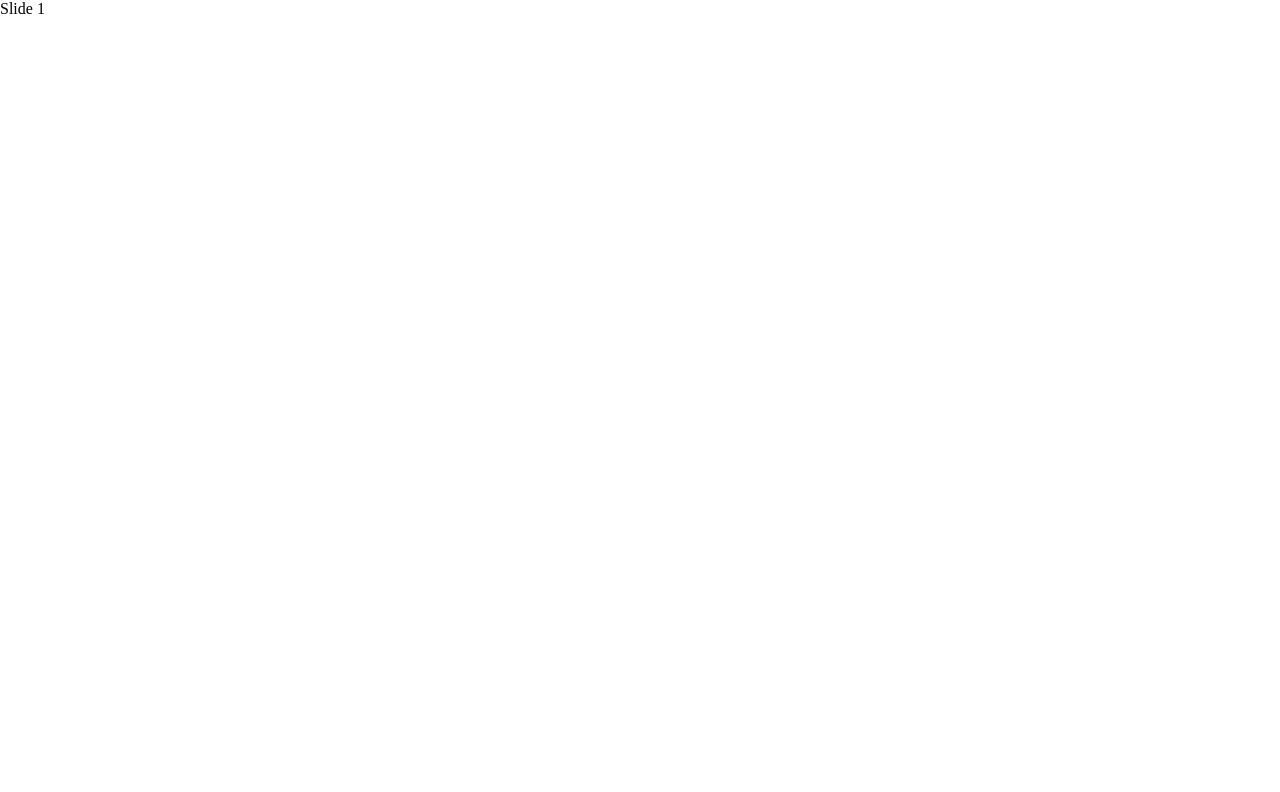
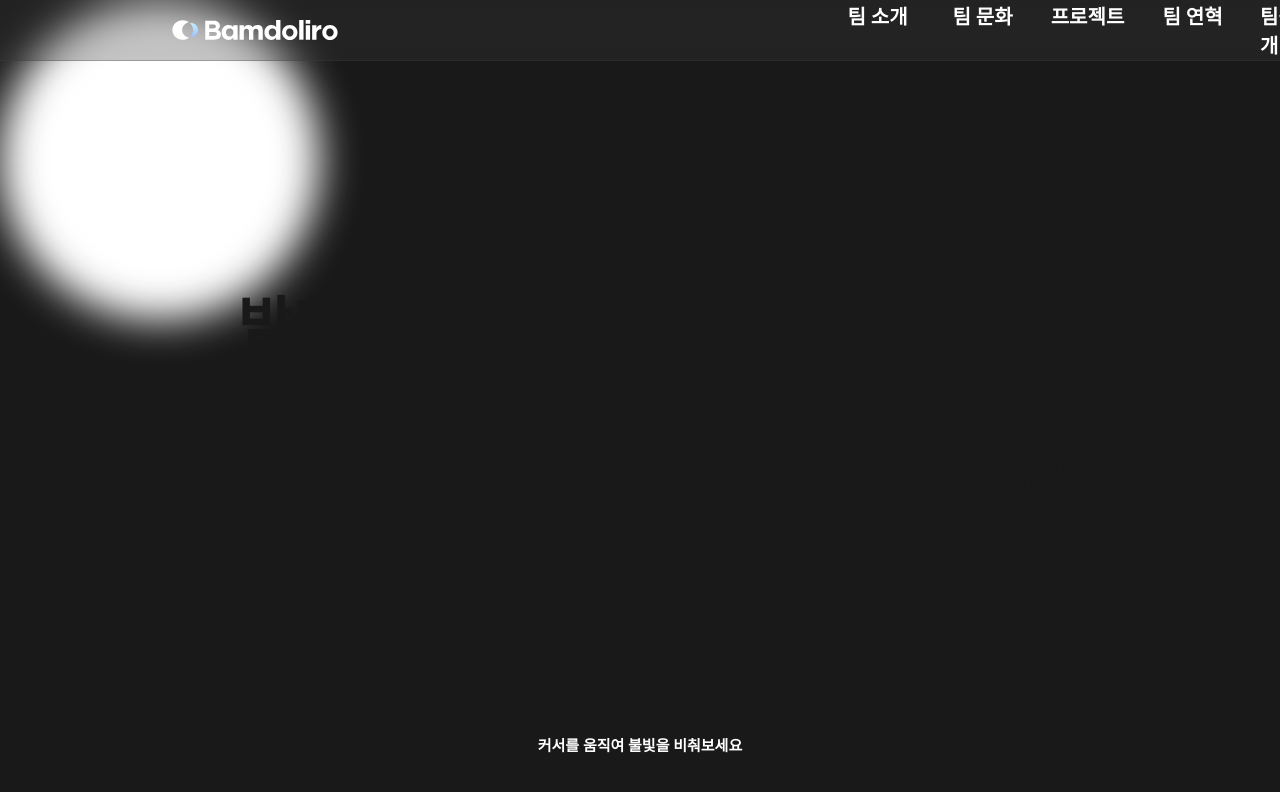
Before and after one commit to Bamdoliro/Bamdoliro_V2, a React (Create React App) app: page / in a window 1280 px wide. Shown: the top 792 px of the page. Built offline with nearby package versions, Linux system fonts and the light colour scheme; no server answers.

Commit message:
ADD :: add Layouts to home

```diff
--- a/src/pages/index.js
+++ b/src/pages/index.js
@@ -1,19 +1,29 @@
 import React, { useEffect, useState } from "react";
 import { ThemeProvider, createGlobalStyle } from "styled-components";
 import Hash from "../components/Hash";
+import Header from "../components/Header"
+import Main from "./Layouts/Main"
 import { Swiper, SwiperSlide } from "swiper/react";
 import { Mousewheel, Pagination } from 'swiper/modules';
 import 'swiper/css'
+import Introduce from "./Layouts/Introduce";
+import Histories from "./Layouts/Histories";
+import Projects from "./Layouts/Projects";
+import Culture from "./Layouts/Culture";
+import Member from "./Layouts/Member"
+import Wind from "./Layouts/Wind";
+import Footer from "./Layouts/Footer"
 
 const Home = () => {
   const [activeSection, setActiveSection] = useState("");
 
   return (
     <ThemeProvider theme={{ activeSection }}>
-      {/* <Header activeSection={activeSection} onHeaderClick={handleHeaderClick} /> */}
+      <Header  />
       <GlobalStyle />
       {/* <Hash setActiveSection={setActiveSection} /> */}
       <Swiper
+        slidesPerView={1}
         direction="vertical"
         mousewheel={true}
         pagination={{
@@ -21,10 +31,30 @@ const Home = () => {
         }}
         modules={[Mousewheel]}
       >
-        <SwiperSlide>Slide 1</SwiperSlide>
-        <SwiperSlide>Slide 2</SwiperSlide>
-        <SwiperSlide>Slide 3</SwiperSlide>
-        <SwiperSlide>Slide 4</SwiperSlide>
+        <SwiperSlide>
+          <Main />
+        </SwiperSlide>
+        <SwiperSlide>
+          <Introduce />
+        </SwiperSlide>
+        <SwiperSlide>
+          <Culture />
+        </SwiperSlide>
+        <SwiperSlide>
+          <Projects />
+        </SwiperSlide>
+        <SwiperSlide>
+          <Histories />
+        </SwiperSlide>
+        <SwiperSlide>
+          <Member />
+        </SwiperSlide>
+        <SwiperSlide>
+          <Wind />
+        </SwiperSlide>
+        <SwiperSlide>
+          <Footer />
+        </SwiperSlide>
       </Swiper>
     </ThemeProvider>
   );
--- a/src/style.css
+++ b/src/style.css
@@ -6,7 +6,3 @@
 .swiper {
   margin: 0;
 }
-
-.swiper-slide {
-
-}
```
